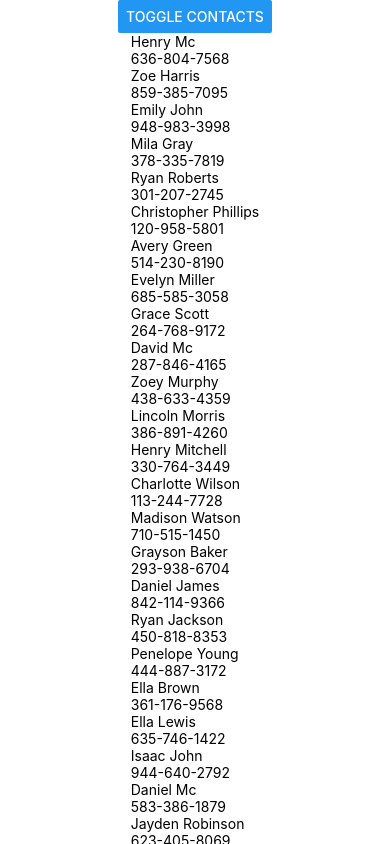
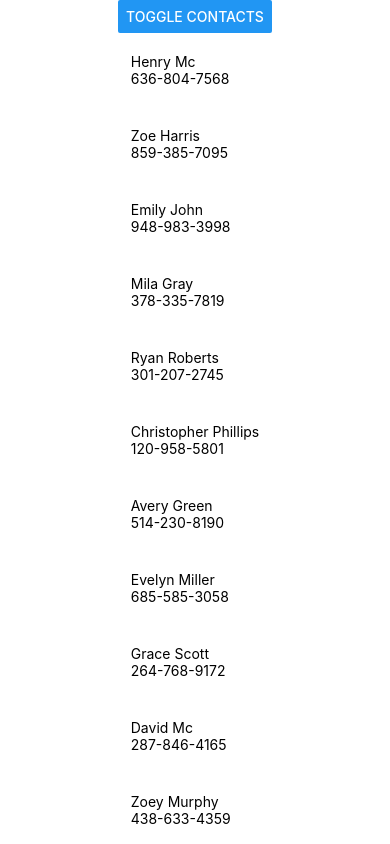
Before and after one commit to Farooq-azam-khan/mobile-app-development-with-react-native, a React Native app in the folder lecture4-list-userinput/contacts-app/: screen / in a window 390 px wide. Built offline with nearby package versions, Linux system fonts and the light colour scheme.

Commit message:
added styles for row.js

```diff
--- a/lecture4-list-userinput/contacts-app/Row.js
+++ b/lecture4-list-userinput/contacts-app/Row.js
@@ -1,11 +1,17 @@
 import React from 'react';
-import { View, Text } from 'react-native';
+import { View, Text, StyleSheet } from 'react-native';
 const Row = props => (
     // <View key={props.key}>
-    <View>
+    <View style={styles.row}>
         <Text>{props.name}</Text>
         <Text>{props.phone}</Text>
     </View>
 )
 
+const styles = StyleSheet.create({
+    row: {
+        padding: 20,
+    }
+})
+
 export default Row;
```
